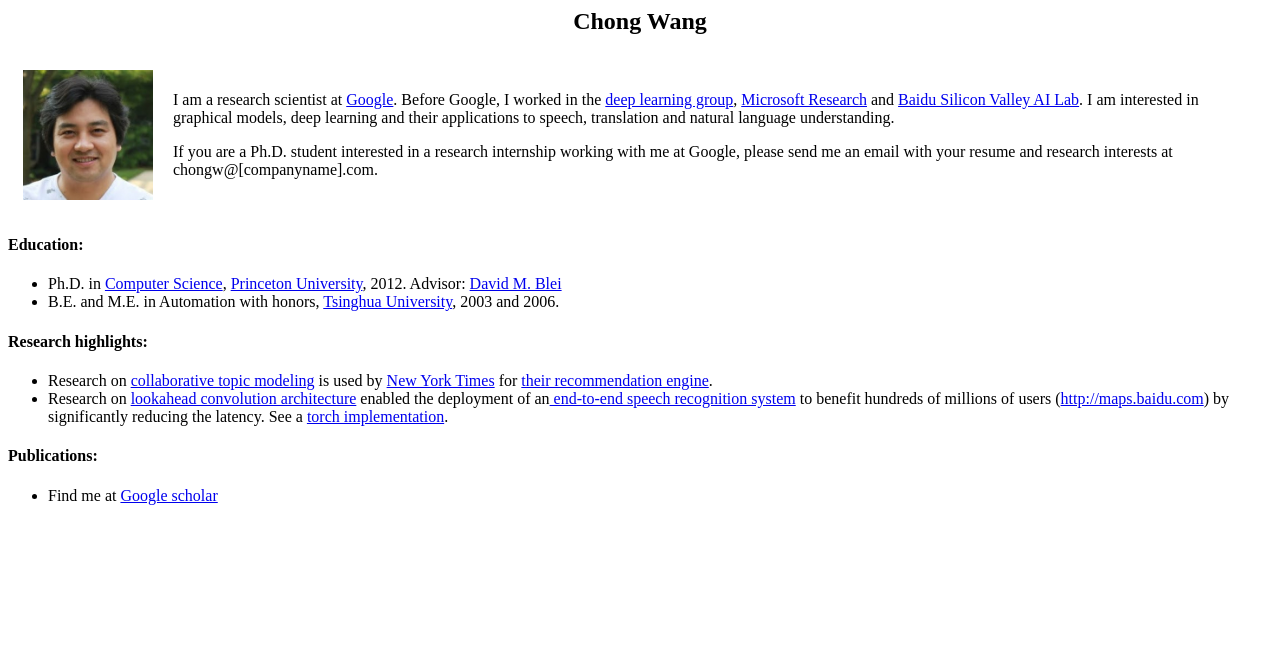
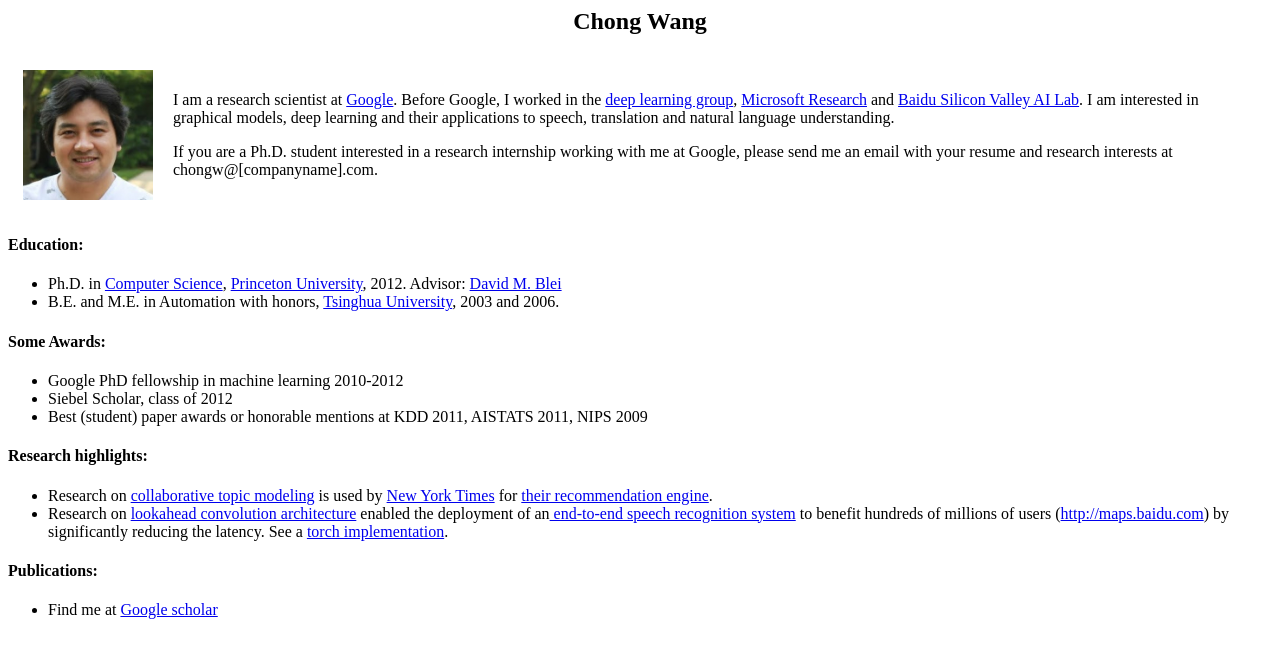
Before and after one commit to chongw/chongw.github.io, a plain HTML site: page index.html in a window 1280 px wide. Drawn offline with Linux system fonts and the light colour scheme.

Commit message:
Update index.html

```diff
--- a/index.html
+++ b/index.html
@@ -28,14 +28,14 @@
  <li>Ph.D. in <a href="https://www.cs.princeton.edu/">Computer Science</a>, <a href="https://www.princeton.edu/">Princeton University</a>, 2012. Advisor: <a href="http://www.cs.columbia.edu/~blei/">David M. Blei</a></li>
  <li>B.E. and M.E. in Automation with honors, <a href="http://www.tsinghua.edu.cn/publish/newthuen/">Tsinghua University</a>, 2003 and 2006.</li>
  </ul>
-<!--
- <h4>Awards:</h4>
+
+ <h4>Some Awards:</h4>
  <ul>
- <li>ACM Doctoral Dissertation Award Nomination (by Princeton University), 2012</li>
+<!-- <li>ACM Doctoral Dissertation Award Nomination (by Princeton University), 2012</li> -->
  <li>Google PhD fellowship in machine learning 2010-2012</li>
  <li>Siebel Scholar, class of 2012</li>
  <li>Best (student) paper awards or honorable mentions at KDD 2011, AISTATS 2011, NIPS 2009</li>
- </ul> -->
+ </ul>
 <h4>Research highlights:</h4>
 <ul>
 <li>Research on <a href="http://www.cs.columbia.edu/~blei/papers/WangBlei2011.pdf">collaborative topic modeling</a> is used by <a href="http://www.nytimes.com">New York Times</a> for <a href="http://open.blogs.nytimes.com//2015/08/11/building-the-next-new-york-times-recommendation-engine/">their recommendation engine</a>.</li>
```
